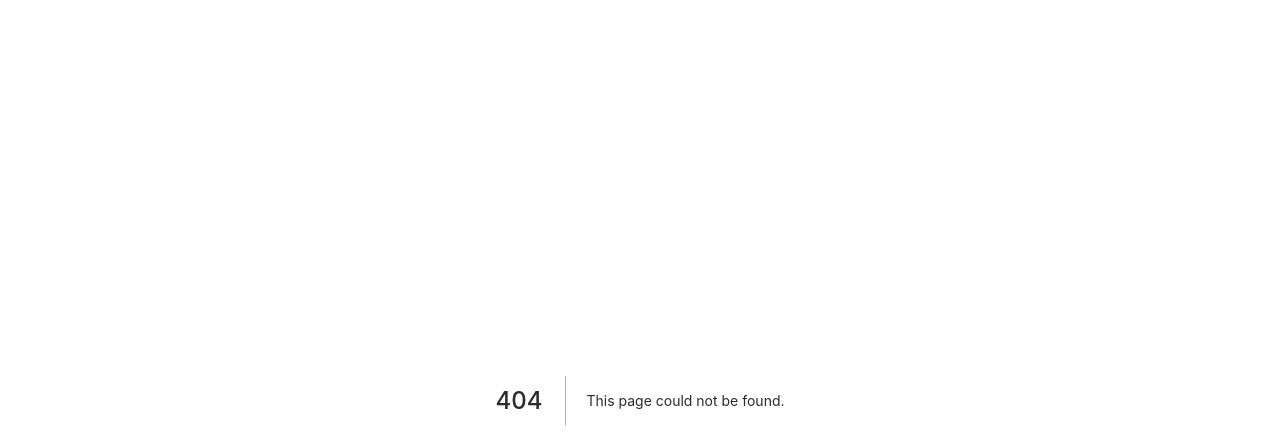
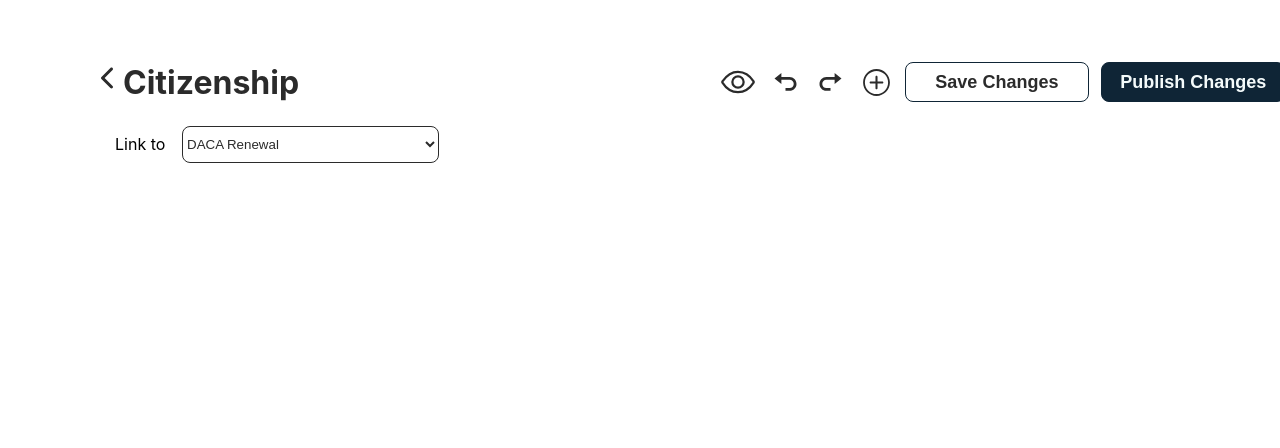
Before and after one commit to shannonbonet/siren-web, a Next.js app: page /IntakeForms/Citizenship in a window 1280 px wide. Before the commit this address had no page. Shown: the top 448 px of the page. Built offline with nearby package versions, Linux system fonts and the light colour scheme.

Commit message:
3 generic intake forms made

```diff
--- /dev/null
+++ b/pages/IntakeForms/Citizenship/index.tsx
@@ -0,0 +1,15 @@
+import React from 'react';
+import { IntakeFormOverlay } from '../../../components/IntakeFormOverlay/IntakeFormOverlay';
+import {TempForm} from "../../../components/TempForm/TempForm";
+
+export default function Citizenship() {
+  return (
+    <div>
+      <div>
+        <IntakeFormOverlay
+        title="Citizenship"
+        />
+      </div>
+    </div>
+    )
+}
```
